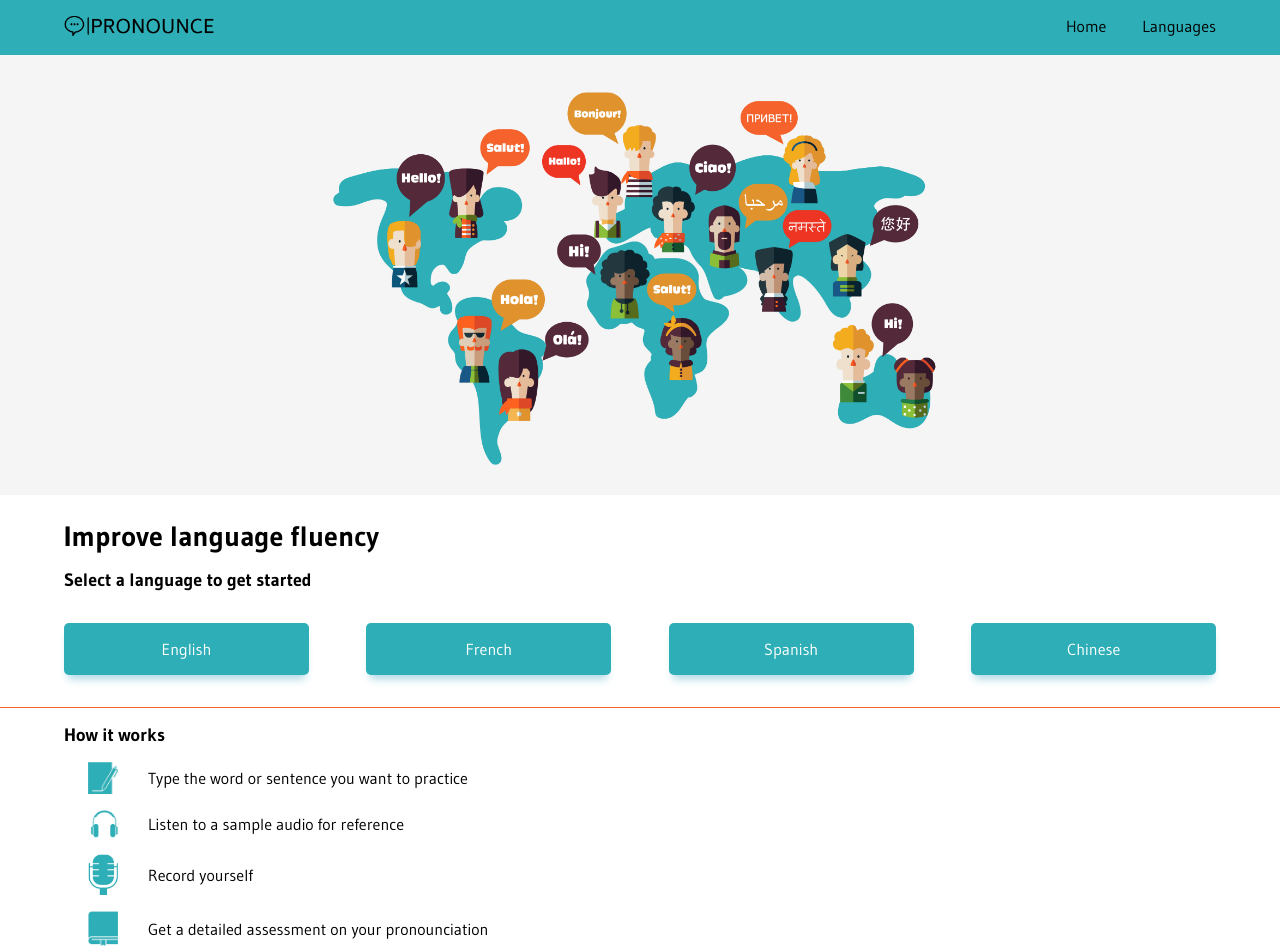
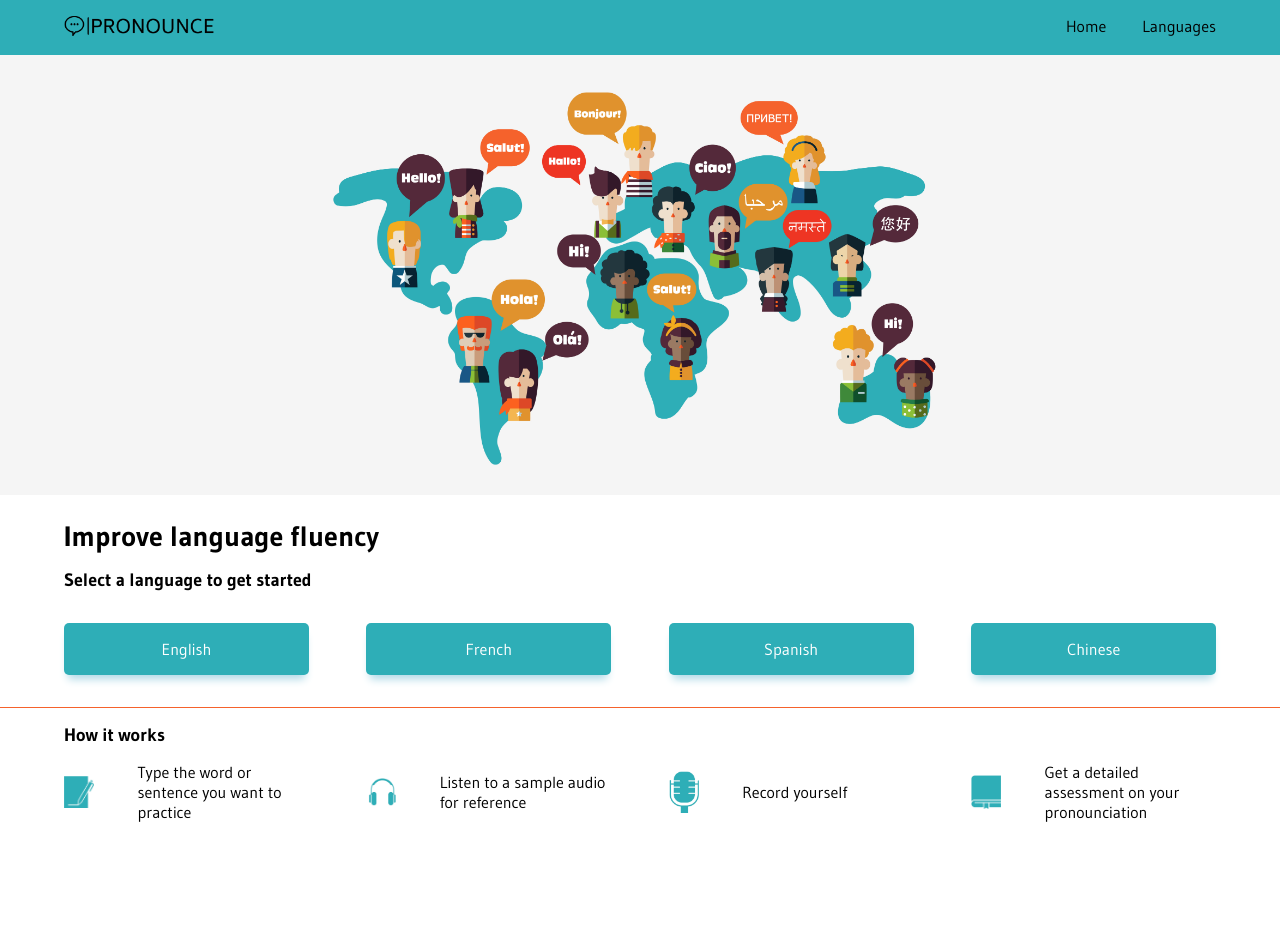
Before and after one commit to ChathurikaAJ/chathurika-jayakody-pronounce, a React (Create React App) app: page / in a window 1280 px wide. Shown: the top 952 px of the page. After the commit the page ends 838 px from the top, so only its background shows below. Built offline with nearby package versions, Linux system fonts and the light colour scheme.

Commit message:
Update details desktop display

```diff
--- a/src/components/Details/Details.js
+++ b/src/components/Details/Details.js
@@ -8,6 +8,7 @@ export default function Details(){
     return(
         <div className='details'>
             <h2>How it works</h2>
+            <div className='details__section'>
                 <div className='details__container'>
                     <img className='details__image' src={write}/>
                     <p className='details__text'>Type the word or sentence you want to practice</p>
@@ -25,6 +26,7 @@ export default function Details(){
                     <p className='details__text'>Get a detailed assessment on your pronounciation</p>
 
                 </div>
+            </div>
 
         </div>
     )
--- a/src/components/Details/Details.scss
+++ b/src/components/Details/Details.scss
@@ -8,15 +8,33 @@
         padding: 1rem 5vw;
     }
 
+    &__section{
+        @include desktop {
+            display: flex;
+            width: 100%;
+            justify-content: space-between;
+
+        }
+    }
+
     &__container {
         display: flex;
         align-items: center;
         gap: 30px;
         margin-top: 1rem;
+        @include desktop {
+            width: 19.14vw;
+            display: flex;
+            justify-content: space-between;
+        }
     }
+
     &__image{
         width: 30px;
         margin-left: 1.5rem;
+        @include desktop {
+            margin: 0;
+        }
 
     }
 
```
Lines whose indentation alone changed are shown as unchanged.
